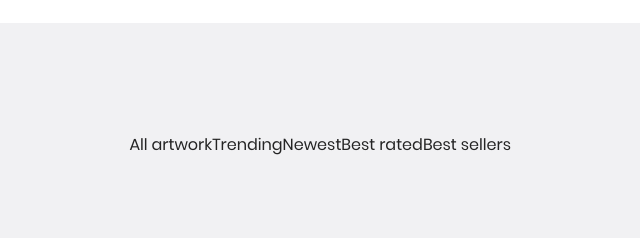
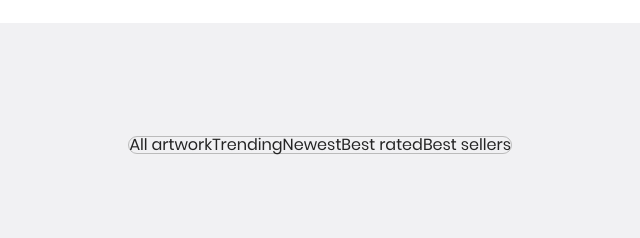
Before and after one commit to IIBystrov/20.nfted, a plain HTML site: page index.html in a window 1280 px wide. Shown: the part 1780-2018 px from the top of the page, 447-1087 px from the left. Drawn offline with Linux system fonts and the light colour scheme.

Commit message:
Add styles .market__nav (style.css)

```diff
--- a/style/style.css
+++ b/style/style.css
@@ -889,6 +889,9 @@
     flex-direction: row;
     justify-content: center;
     align-items: center;
+
+    border: 1px solid var(--grey-border);
+    border-radius: 10px;
 }
 
 .market__inner {
```
